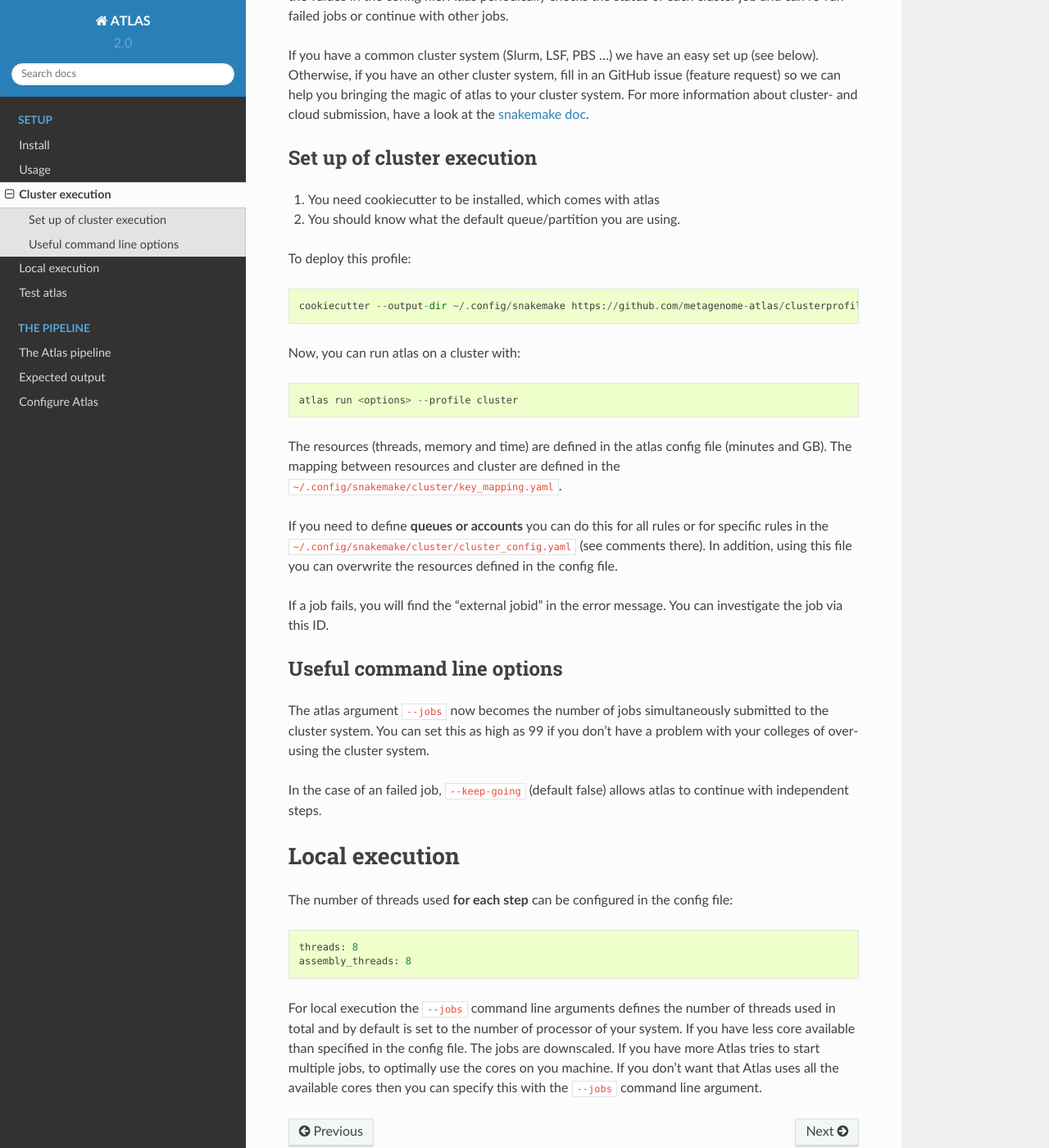
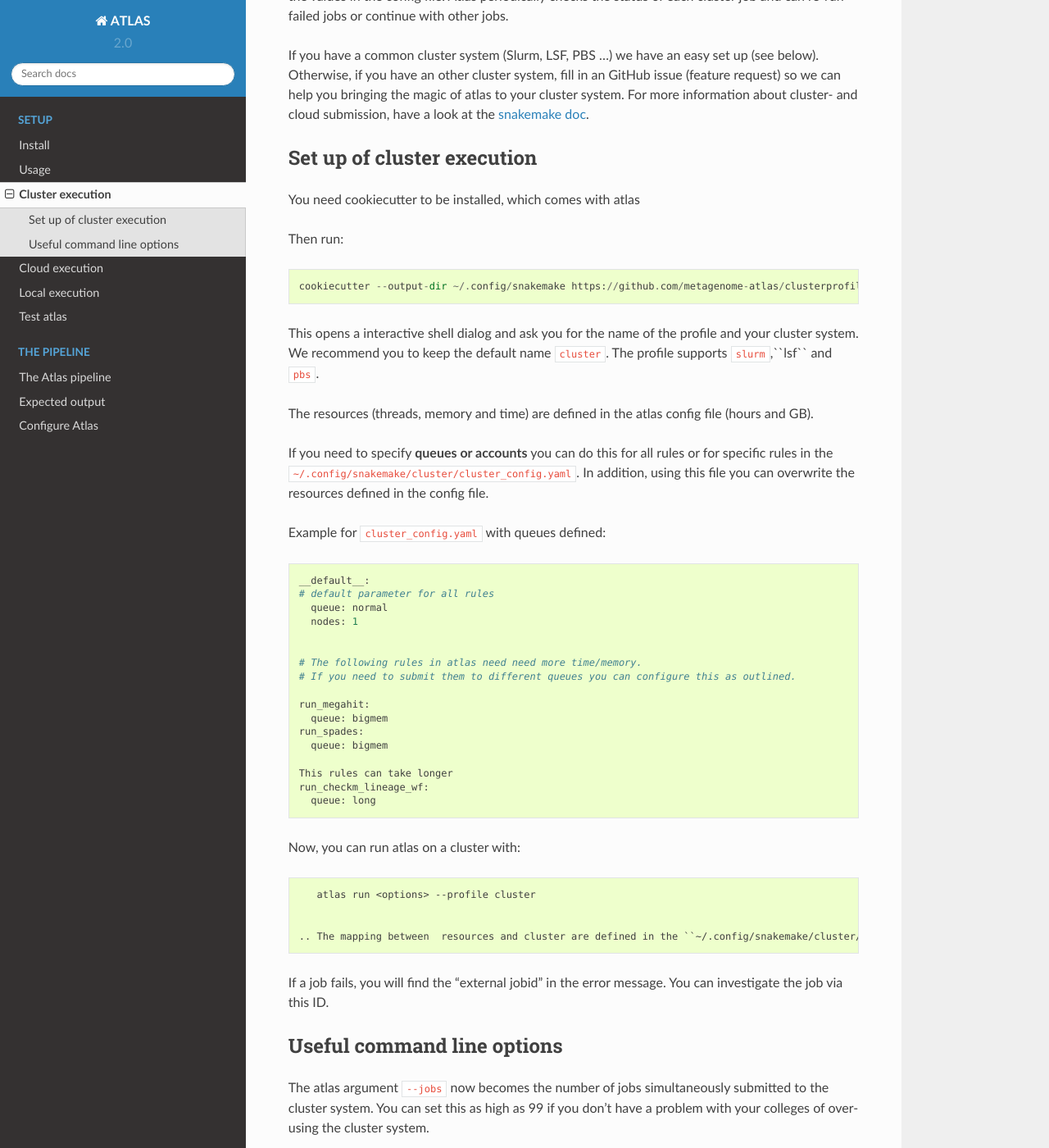
Before and after one commit to metagenome-atlas/atlas, a Sphinx documentation site: the page built from docs/usage/cluster.rst, in a window 1280 px wide and 1400 px high, scrolled down 248 px. Shown: the whole window at 82% size. Built offline with Sphinx 7.4.7 and the Read the Docs theme 2.0.0, drawn with Linux system fonts in a browser that asks for light colours; some of the changed text lies outside the part shown.

Commit message:
define how to use cluster_config.yaml

```diff
--- a/docs/usage/cluster.rst
+++ b/docs/usage/cluster.rst
@@ -9,29 +9,53 @@
 
 
 If you have a common cluster system (Slurm, LSF, PBS ...) we have an easy set up (see below). Otherwise, if you have an other cluster system, fill in an GitHub issue (feature request) so we can help you bringing the magic of atlas to your cluster system.
-For more information about cluster- and cloud submission, have a look at the `snakemake doc <https://snakemake.readthedocs.io/en/stable/executable.html>`_.
+For more information about cluster- and cloud submission, have a look at the `snakemake doc <https://snakemake.readthedocs.io/en/stable/executing/cluster-cloud.html>`_.
 
 Set up of cluster execution
 ---------------------------
 
-1. You need cookiecutter to be installed, which comes with atlas
+You need cookiecutter to be installed, which comes with atlas
 
-2. You should know what the default queue/partition you are using.
-
-To deploy this profile::
+Then run::
 
     cookiecutter --output-dir ~/.config/snakemake https://github.com/metagenome-atlas/clusterprofile.git
+
+This opens a interactive shell dialog and ask you for the name of the profile and your cluster system.
+We recommend you to keep the default name ``cluster``. The profile supports ``slurm``,``lsf`` and ``pbs``.
+
+The resources (threads, memory and time) are defined in the atlas config file (hours and GB).
+
+If you need to specify **queues or accounts** you can do this for all rules or for specific rules in the ``~/.config/snakemake/cluster/cluster_config.yaml``. In addition, using this file you can overwrite the resources defined  in the config file.
+
+Example for ``cluster_config.yaml`` with queues defined::
+
+
+  __default__:
+  # default parameter for all rules
+    queue: normal
+    nodes: 1
+
+
+  # The following rules in atlas need need more time/memory.
+  # If you need to submit them to different queues you can configure this as outlined.
+
+  run_megahit:
+    queue: bigmem
+  run_spades:
+    queue: bigmem
+
+  This rules can take longer
+  run_checkm_lineage_wf:
+    queue: long
 
 Now, you can run atlas on a cluster with::
 
     atlas run <options> --profile cluster
 
 
-The resources (threads, memory and time) are defined in the atlas config file (minutes and GB). The mapping between  resources and cluster are defined in the ``~/.config/snakemake/cluster/key_mapping.yaml``.
+ .. The mapping between  resources and cluster are defined in the ``~/.config/snakemake/cluster/key_mapping.yaml``.
 
 
-If you need to define **queues or accounts** you can do this for all rules or for specific rules in the ``~/.config/snakemake/cluster/cluster_config.yaml`` (see comments there).
-In addition, using this file you can overwrite the resources defined  in the config file.
 
 
 If a job fails, you will find the "external jobid" in the error message.
@@ -46,7 +70,10 @@
 In the case of an failed job, ``--keep-going`` (default false)  allows atlas to continue with independent steps.
 
 
+Cloud execution
+===============
 
+Atlas, like any other snakemake pipeline can thanks also easily be submitted to cloud systems. I let look at the `snakemake doc <https://snakemake.readthedocs.io/en/stable/executing/cluster-cloud.html>`_. Keep in mind any snakemake comand line argument can just be appended to the atlas command.
 
 .. _local:
 
```
